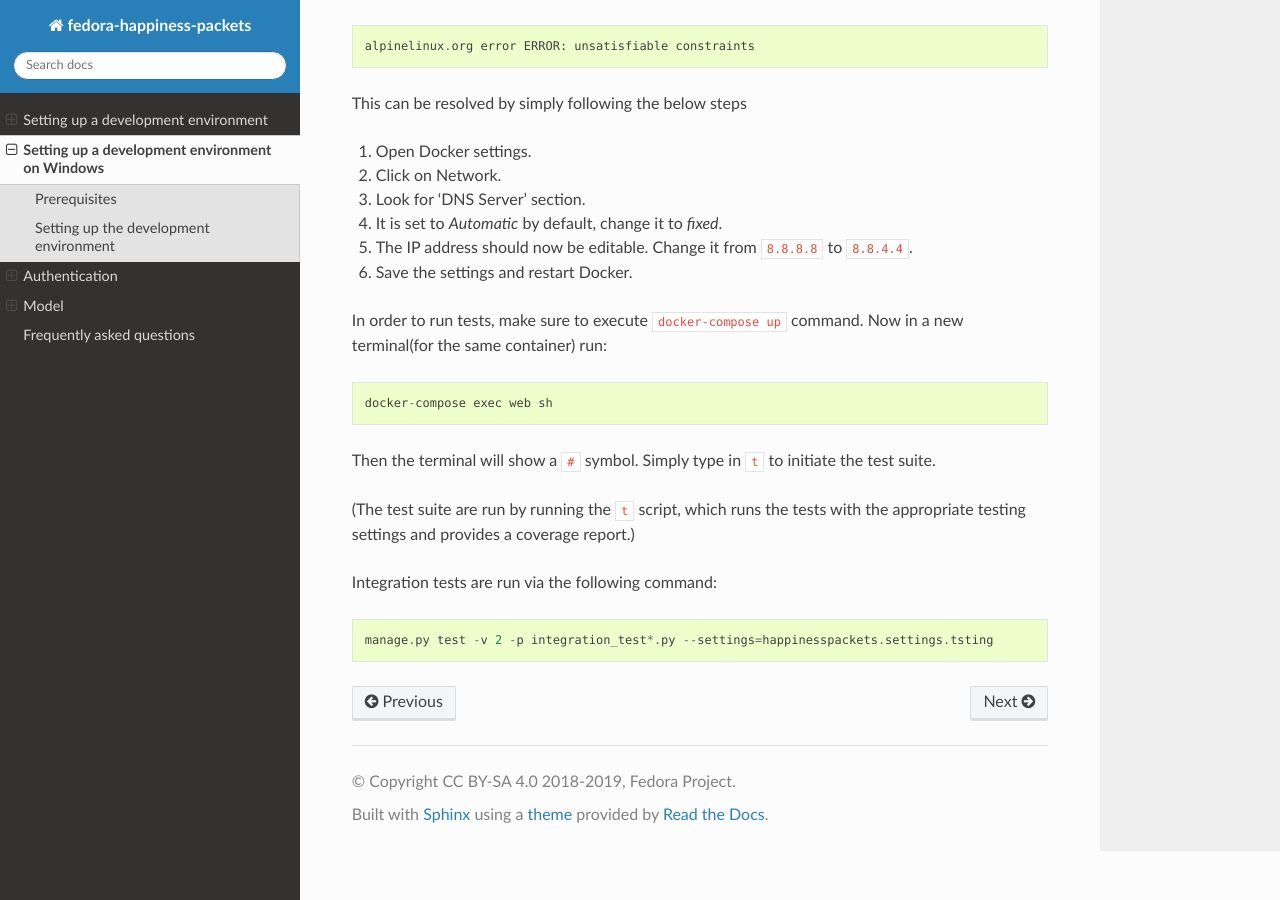
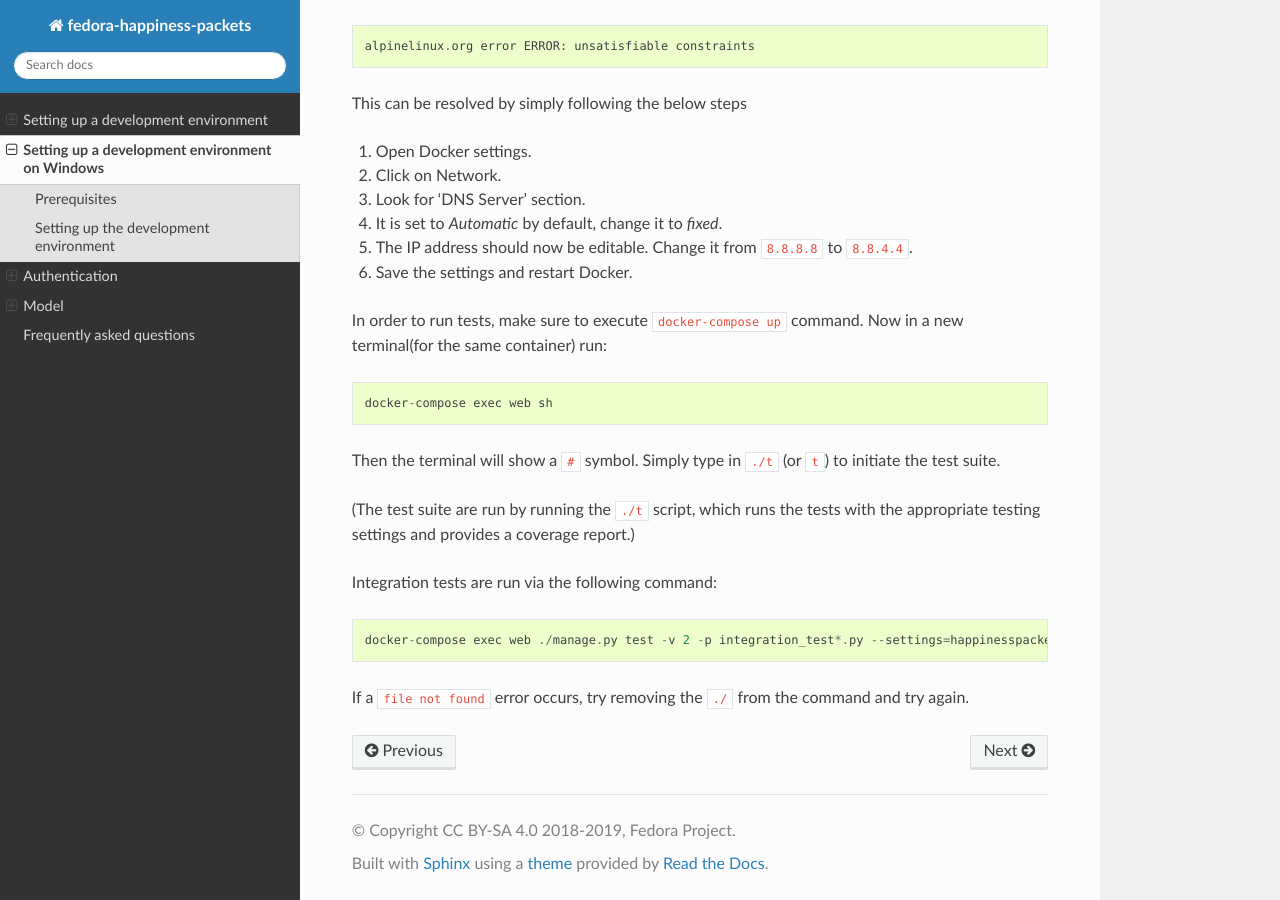
Before and after one commit to travisdev1/travis, a Sphinx documentation site: the page built from docs/setup/development_windows.rst, in a window 1280 px wide and 900 px high, scrolled down 1468 px. Built offline with Sphinx 7.4.7 and the Read the Docs theme 2.0.0, drawn with Linux system fonts in a browser that asks for light colours; formulas are drawn with MathJax 3; some of the changed text lies outside the part shown.

Commit message:
Added instructions for tests
Added instructions for tests

Added instructions for tests

newline added

```diff
--- a/docs/setup/development_windows.rst
+++ b/docs/setup/development_windows.rst
@@ -18,7 +18,7 @@ You will need the following programs installed on your system before proceeding
 Setting up the development environment
 ========================================
 
-#. Fork the `current repository <https://pagure.io/fedora-commops/fedora-happiness-packets>`_ to your profile .
+#. Fork the `current repository <https://pagure.io/fedora-commops/fedora-happiness-packets>`_ to your profile.
 #. Clone this forked repository to your system using Git with the following command::
 
     git clone "https://pagure.io/forks/<user_name>/fedora-commops/fedora-happiness-packets.git"
@@ -74,10 +74,12 @@ In order to run tests, make sure to execute ``docker-compose up`` command. Now i
     docker-compose exec web sh
 
 Then the terminal will show a ``#`` symbol.
-Simply type in ``t`` to initiate the test suite.
+Simply type in ``./t`` (or ``t``) to initiate the test suite.
 
-(The test suite are run by running the ``t`` script, which runs the tests with the appropriate testing settings and provides a coverage report.)
+(The test suite are run by running the ``./t`` script, which runs the tests with the appropriate testing settings and provides a coverage report.)
 
 Integration tests are run via the following command::
 
-    manage.py test -v 2 -p integration_test*.py --settings=happinesspackets.settings.tsting
+    docker-compose exec web ./manage.py test -v 2 -p integration_test*.py --settings=happinesspackets.settings.tsting
+
+If a ``file not found`` error occurs, try removing the ``./`` from the command and try again.
```
